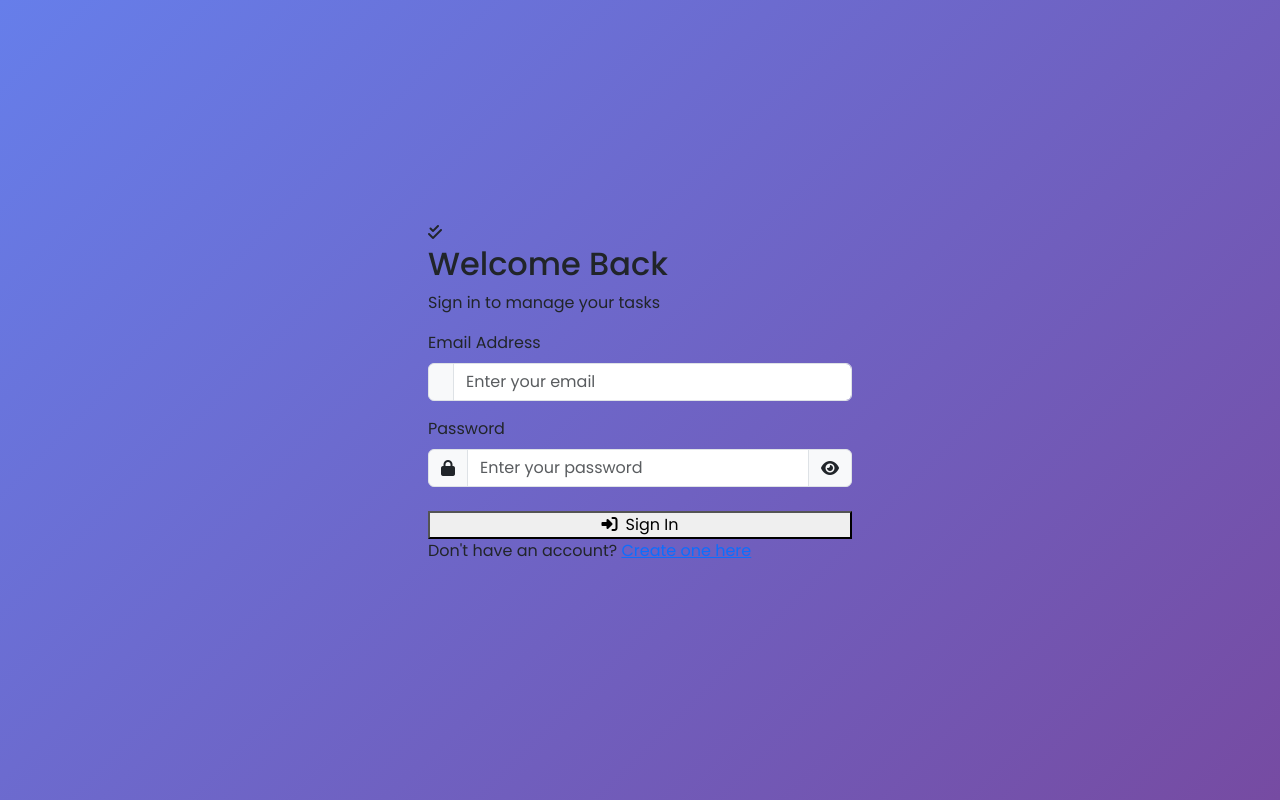
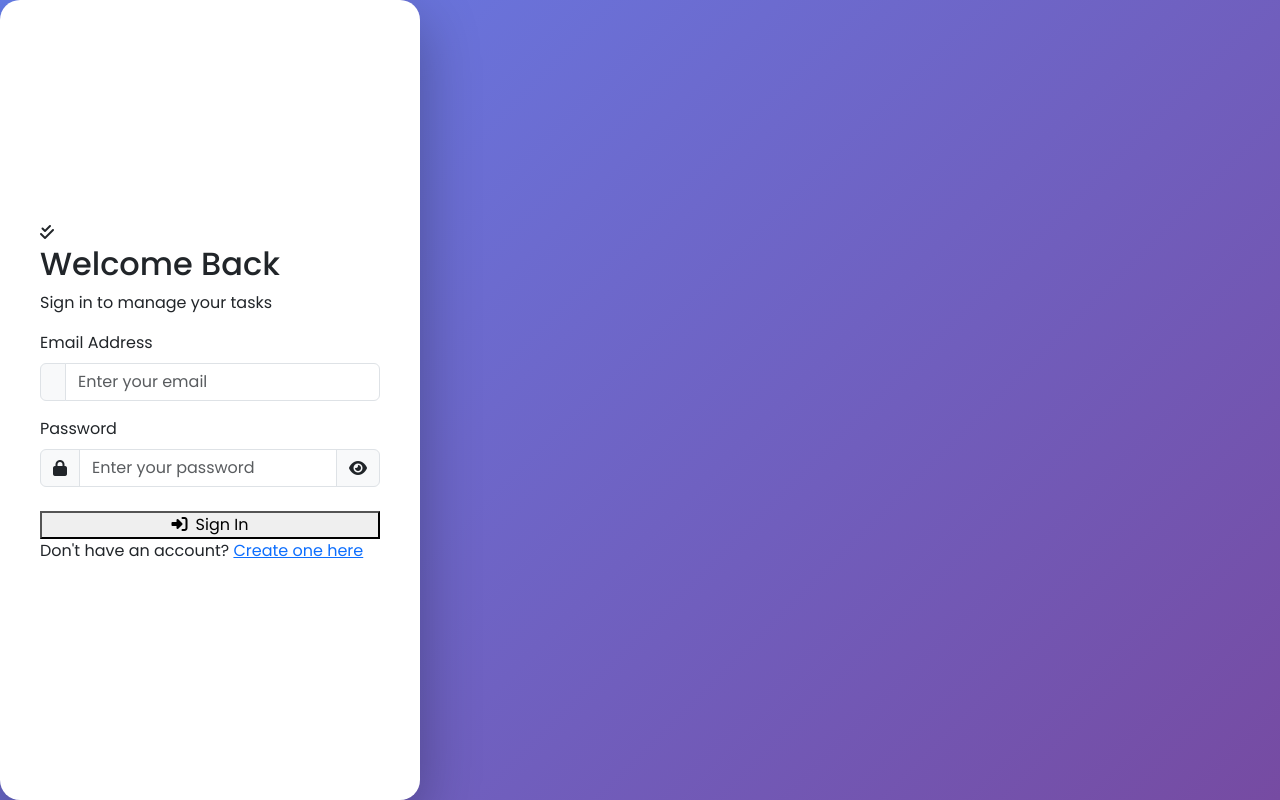
Before and after one commit to POSHANMS/todo-app-flask, a Flask app: page / in a window 1280 px wide. Run offline with Flask 3, Linux system fonts and the light colour scheme.

Commit message:
Add auth-card styles with shadow and animation reference

```diff
--- a/static/css/style.css
+++ b/static/css/style.css
@@ -28,3 +28,14 @@
     justify-content: center;
     padding: 20px;
 }
+
+/* The white card/box */
+.auth-wrapper {
+    background: white;
+    border-radius: 20px;
+    padding: 40px;
+    width: 100%;
+    max-width: 420px;
+    box-shadow: 0 20px 60px rgba(0, 0, 0, 0.3);
+    animation: slideUp 0.5s ease;
+}
```
